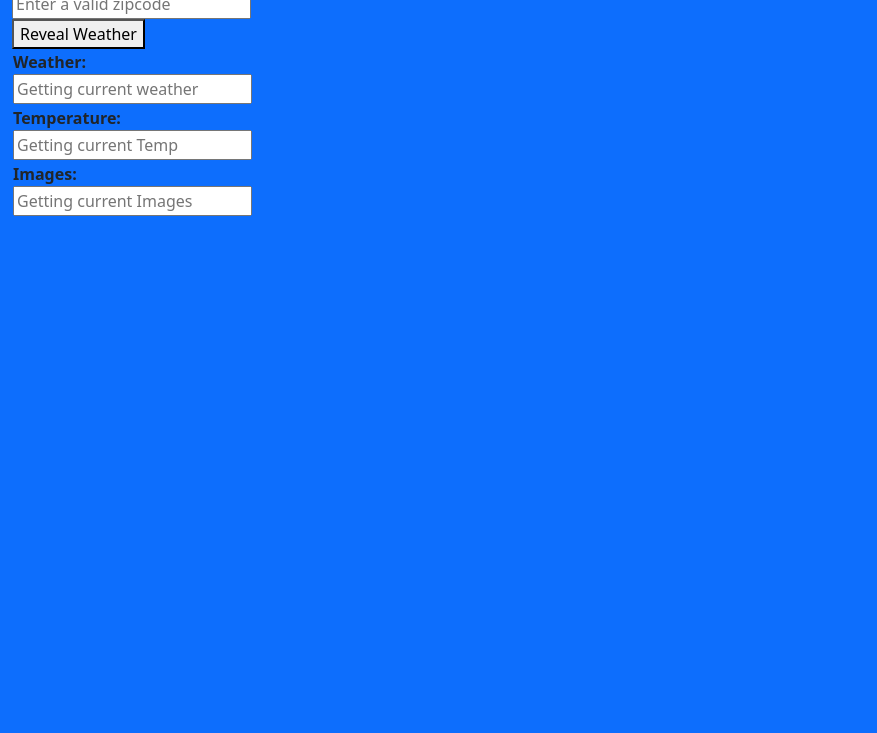
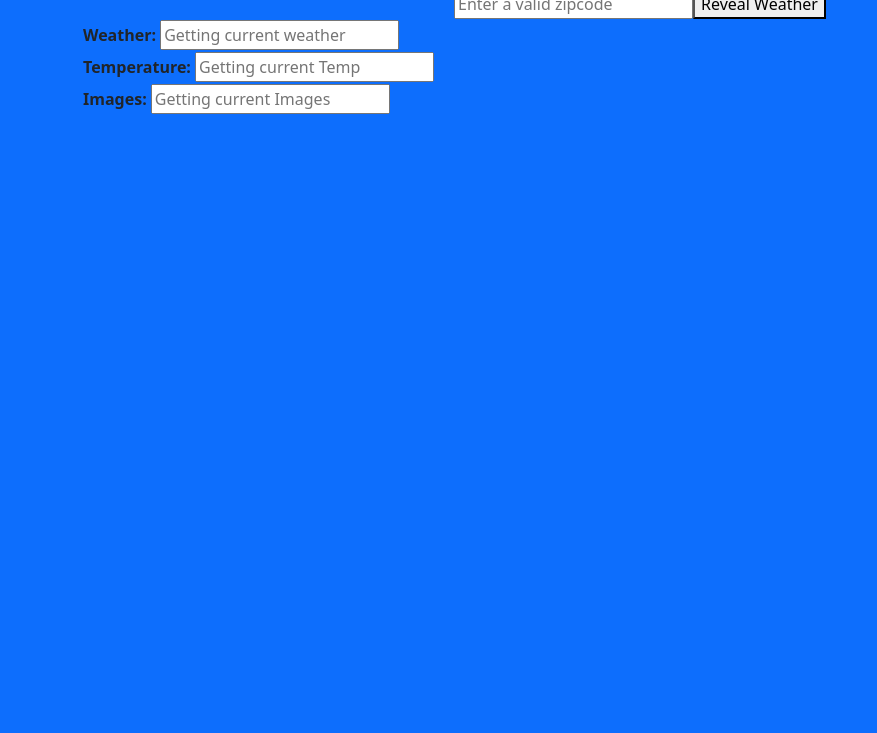
Before and after one commit to Jaymiller2002/weather-app, a plain HTML site: page index.html in a window 1280 px wide. Shown: the part 67-800 px from the top of the page, without its empty margins (0-877 px from the left). Drawn offline with nearby package versions, Linux system fonts and the light colour scheme.

Commit message:
html/css

```diff
--- a/css/style.css
+++ b/css/style.css
@@ -7,7 +7,6 @@ body {
   width: 300px;
 }
 
-.container {
-  justify-content: center;
-  align-items: center;
+#app {
+  text-align: center;
 }
--- a/index.html
+++ b/index.html
@@ -10,14 +10,13 @@
     <!-- project styles -->
     <link rel="stylesheet" href="./css/style.css">
   </head>
-  <body class="bg-primary">
-    <div class="container" id="app">
+  <body class="container bg-primary">
+    <div id="app">
       <h1>Weather App</h1>
-
     <!--Input area for zip code and then next to it a button-->
     <div>
       <input type="text" placeholder="Enter a valid zipcode"><button>Reveal Weather</button>
-      <div>
+      <div class="info">
         <table>
           <tr>
             <th>Weather: <input type="text" placeholder="Getting current weather"></input></th>
```
